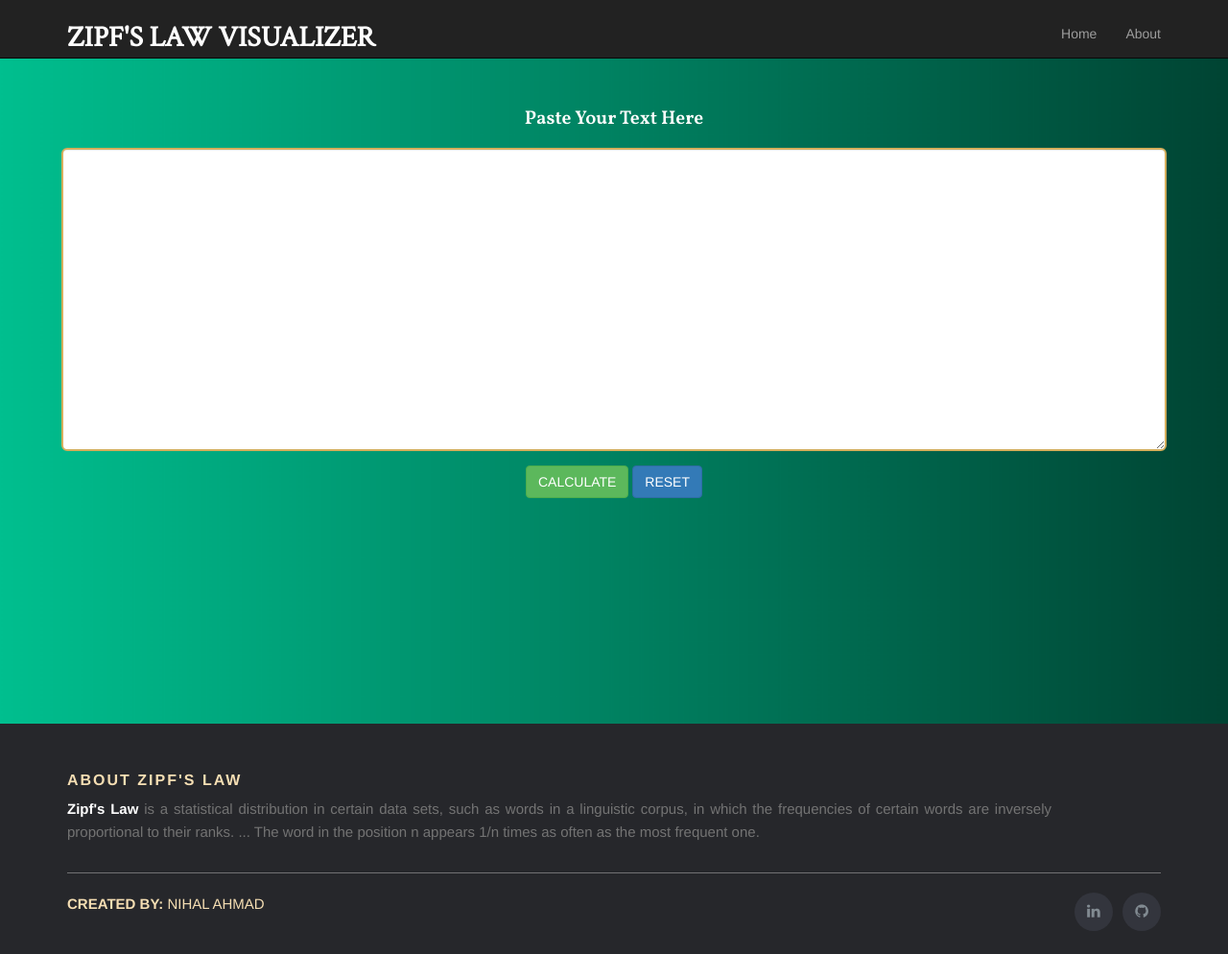
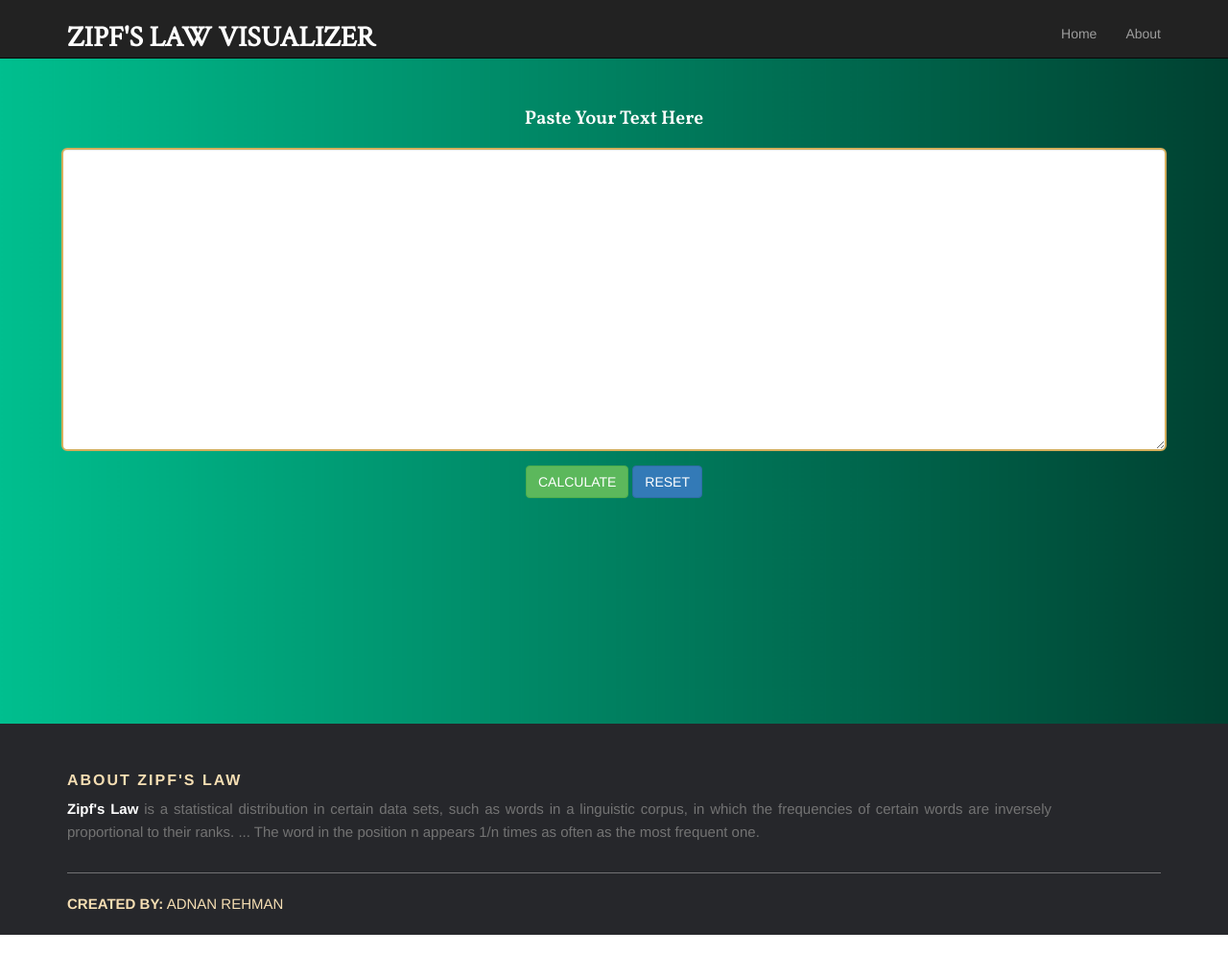
Before and after one commit to nihal-ahmad/Zipf-s-Law-Visualizer-, a plain HTML site: page index.html in a window 1280 px wide. Shown: the whole page at 96% size. Drawn offline with nearby package versions, Linux system fonts and the light colour scheme.

Commit message:
Update index.html

```diff
--- a/index.html
+++ b/index.html
@@ -106,12 +106,12 @@
             <div class="row">
                 <div class="col-md-8 col-sm-6 col-xs-12">
                     <p style="color: wheat;" class="copyright-text"><b>CREATED BY:</b>
-                        <a style="color: wheat;" href="#">NIHAL AHMAD
+                        <a style="color: wheat;" href="#">ADNAN REHMAN
                         </a>
                     </p>
                 </div>
 
-                <div class="col-md-4 col-sm-6 col-xs-12">
+<!--                 <div class="col-md-4 col-sm-6 col-xs-12">
                     <ul class="social-icons">
 
 
@@ -121,7 +121,7 @@
                                     class="fa fa-github"></i></a>
                         </li>
                     </ul>
-                </div>
+                </div> -->
             </div>
         </div>
     </footer>
```
